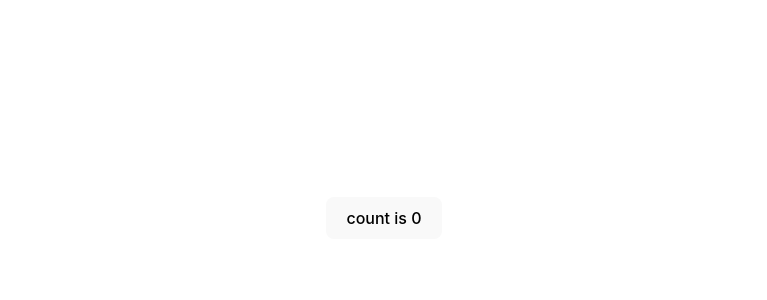
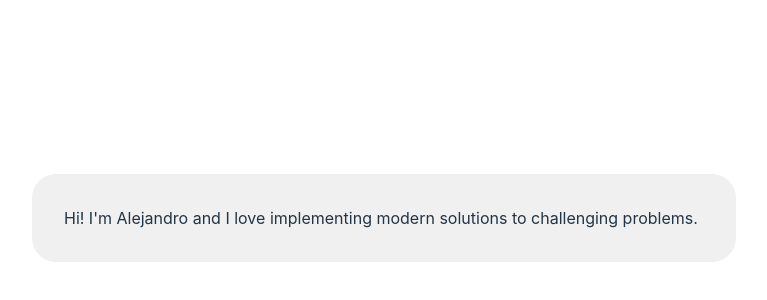
Before and after one commit to pascualex/gh-pages, a Svelte app: page / in a window 1280 px wide. Shown: the part 182-482 px from the top of the page, without its empty margins (256-1023 px from the left). Built offline with nearby package versions, Linux system fonts and the light colour scheme.

Commit message:
add basic card

```diff
--- a/gh-pages.js
+++ b/gh-pages.js
@@ -4,7 +4,7 @@ publish(
     "dist",
     {
         branch: "gh-pages",
-        repo: "git@github.com:pascualex/pascualex-github.io.git",
+        repo: "git@github.com:pascualex/pascualex.github.io.git",
         user: {
             name: "Alejandro Pascual Pozo",
             email: "alejandro.pascual.pozo@gmail.com",
--- a/src/App.svelte
+++ b/src/App.svelte
@@ -1,11 +1,9 @@
 <script lang="ts">
-  import Counter from './lib/Counter.svelte';
+  import Profile from "./lib/Profile.svelte";
 </script>
 
 <main>
-  <div class="card">
-    <Counter />
-  </div>
+  <Profile/>
 </main>
 
 <style>
--- a/src/app.css
+++ b/src/app.css
@@ -5,7 +5,7 @@
   font-weight: 400;
 
   color-scheme: light dark;
-  color: rgba(255, 255, 255, 0.87);
+  color: rgba(25, 25, 25, 0.87);
   background-color: #242424;
 
   font-synthesis: none;
@@ -33,19 +33,20 @@ body {
 }
 
 h1 {
+  margin: 0;
   font-size: 3.2em;
   line-height: 1.1;
 }
 
-.card {
-  padding: 2em;
+p {
+  margin: 0;
 }
 
 #app {
   max-width: 1280px;
   margin: 0 auto;
   padding: 2rem;
-  text-align: center;
+  text-align: left;
 }
 
 button {
--- a/src/lib/Counter.svelte
+++ /dev/null
@@ -1,10 +0,0 @@
-<script lang="ts">
-  let count = 0;
-  const increment = () => {
-    count += 1;
-  }
-</script>
-
-<button on:click={increment}>
-  count is {count}
-</button>
--- /dev/null
+++ b/src/lib/Profile.svelte
@@ -0,0 +1,19 @@
+<script lang="ts">
+  let count = 0;
+  const increment = () => {
+    count += 1;
+  };
+</script>
+
+<div class="card">
+  <p>Hi! I'm Alejandro and I love implementing modern solutions to challenging problems.</p>
+</div>
+
+<style>
+  .card {
+    width: 640px;
+    padding: 32px;
+    background-color: rgb(240, 240, 240);
+    border-radius: 24px;
+  }
+</style>
```
